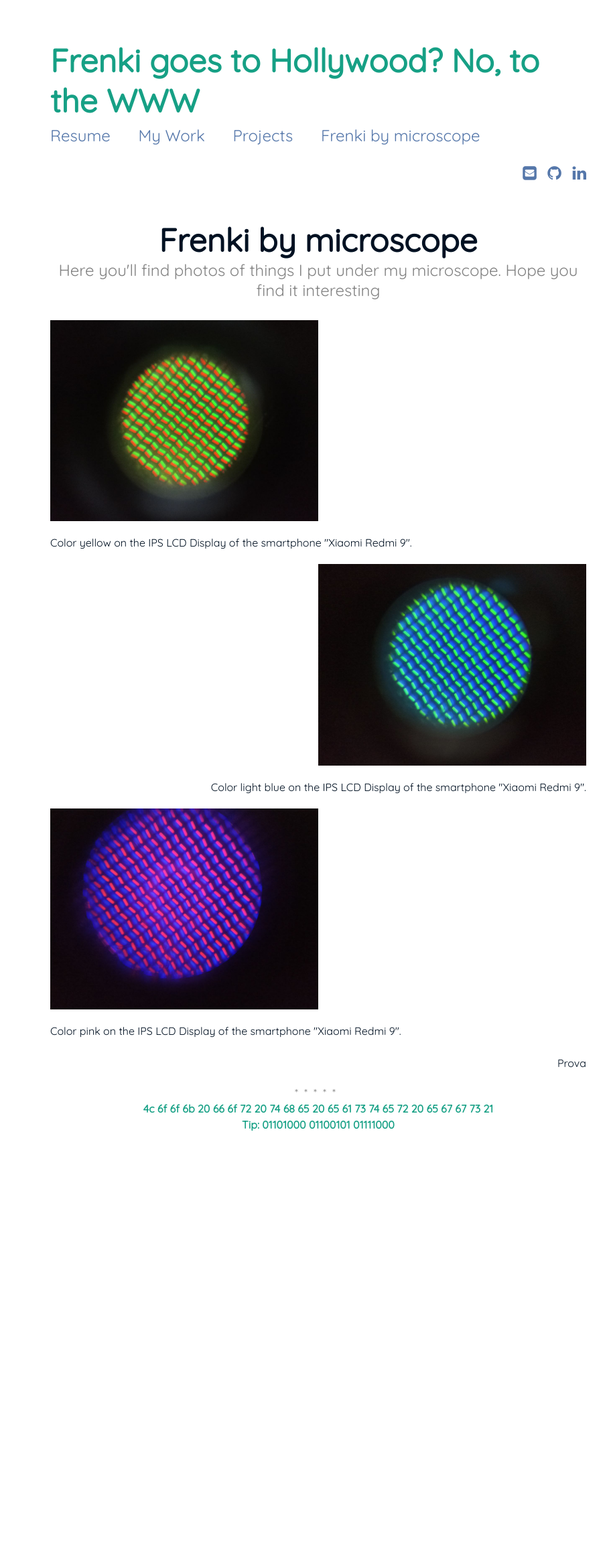
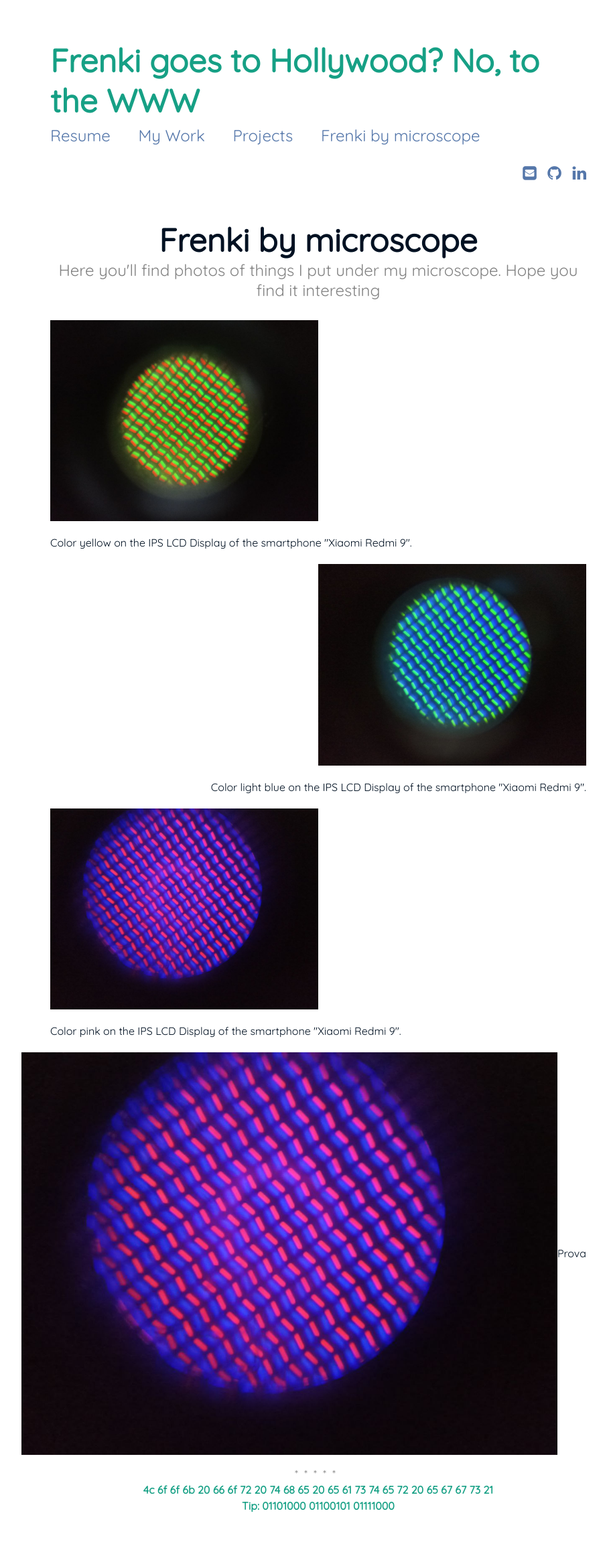
Before and after one commit to FreShq99/frenkishqepa.com, a Jekyll site: the page built from gallery.md, in a window 1280 px wide. Shown: the whole page at 67% size, without its empty margins (165-1071 px from the left). Built offline with Jekyll 4.4.1, drawn with Linux system fonts in a browser that asks for light colours; before the commit the page ends 1751 px from its top, so only the background shows below that.

Commit message:
Create gallery.md

```diff
--- a/gallery.md
+++ b/gallery.md
@@ -20,6 +20,6 @@ subtitle: Here you'll find photos of things I put under my microscope. Hope you
 </p>
 
 <div style="display: flex; justify-content: flex-end; align-items: center;">
-  <img src="purple.jpeg" alt="">
+  <img src="MicroscopeGallery/purple.jpeg" alt="">
   <p style="margin: 0;">Prova</p>
 </div>
```
